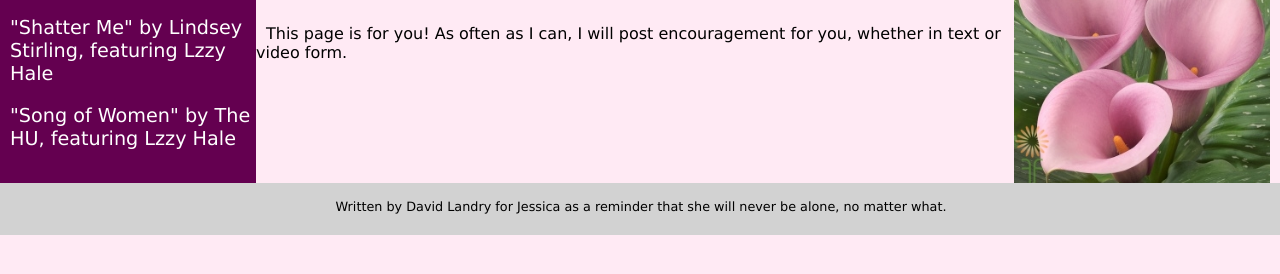
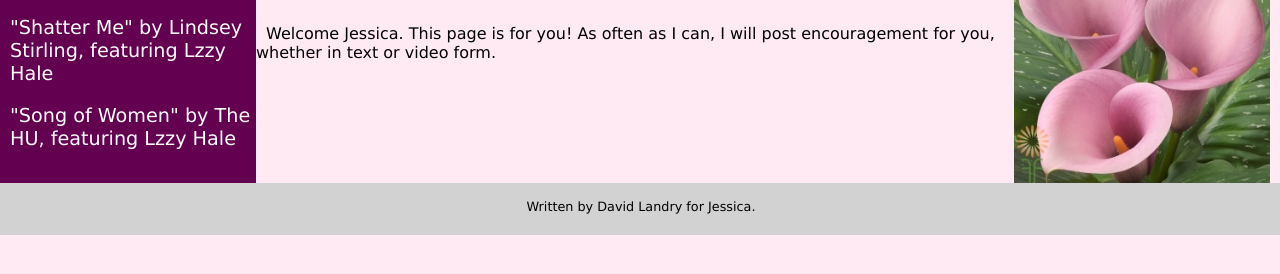
Before and after one commit to dlandry8/dlandry8.github.io, a plain HTML site: page hidden.html in a window 1280 px wide. Shown: the part 350-624 px from the top of the page. Drawn offline with Linux system fonts and the light colour scheme.

Commit message:
modify file slightly

```diff
--- a/hidden.html
+++ b/hidden.html
@@ -6,7 +6,7 @@
 
 <head>
 <meta charset="UTF-8">
-<title>Hi Jessica!</title>
+<title>Hidden Page for Jessica</title>
 <link rel="stylesheet" href="jessica.css">
 <meta name="viewport" content="width=device-width, initial-scale=1.0">
 <meta name="author" content="David Landry">
@@ -46,13 +46,13 @@
         </h2>
 		<img src="calla.jpg" id="lily2" alt="Some pink calla lillies.">
         <span id="currentEncouragement">
-        This page is for you! As often as I can, I will post encouragement for you, whether in text or video form.
+        Welcome Jessica. This page is for you! As often as I can, I will post encouragement for you, whether in text or video form.
         </span>
 	</div>
 
 	<div id="footer">
 	<p>
-	Written by David Landry for Jessica as a reminder that she will never be alone, no matter what.
+	Written by David Landry for Jessica.
 	</p>
 	</div>
 </div>
```
